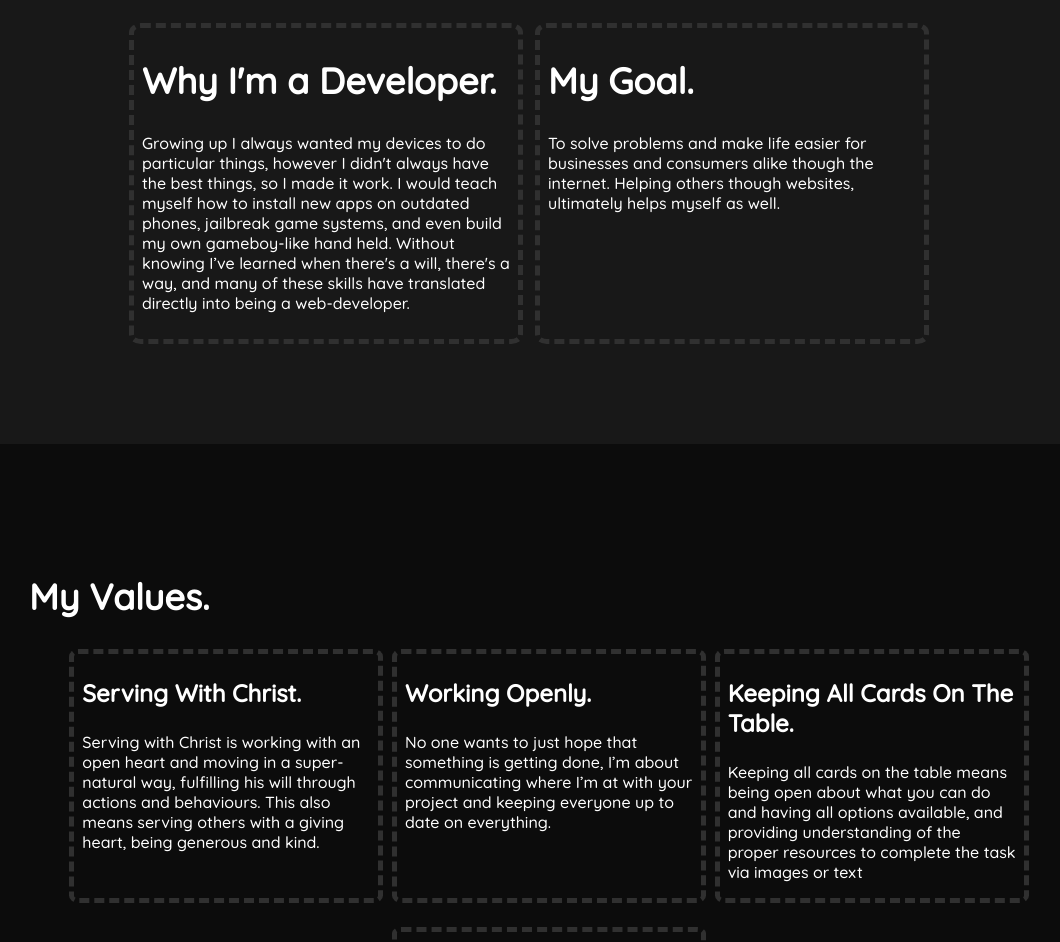
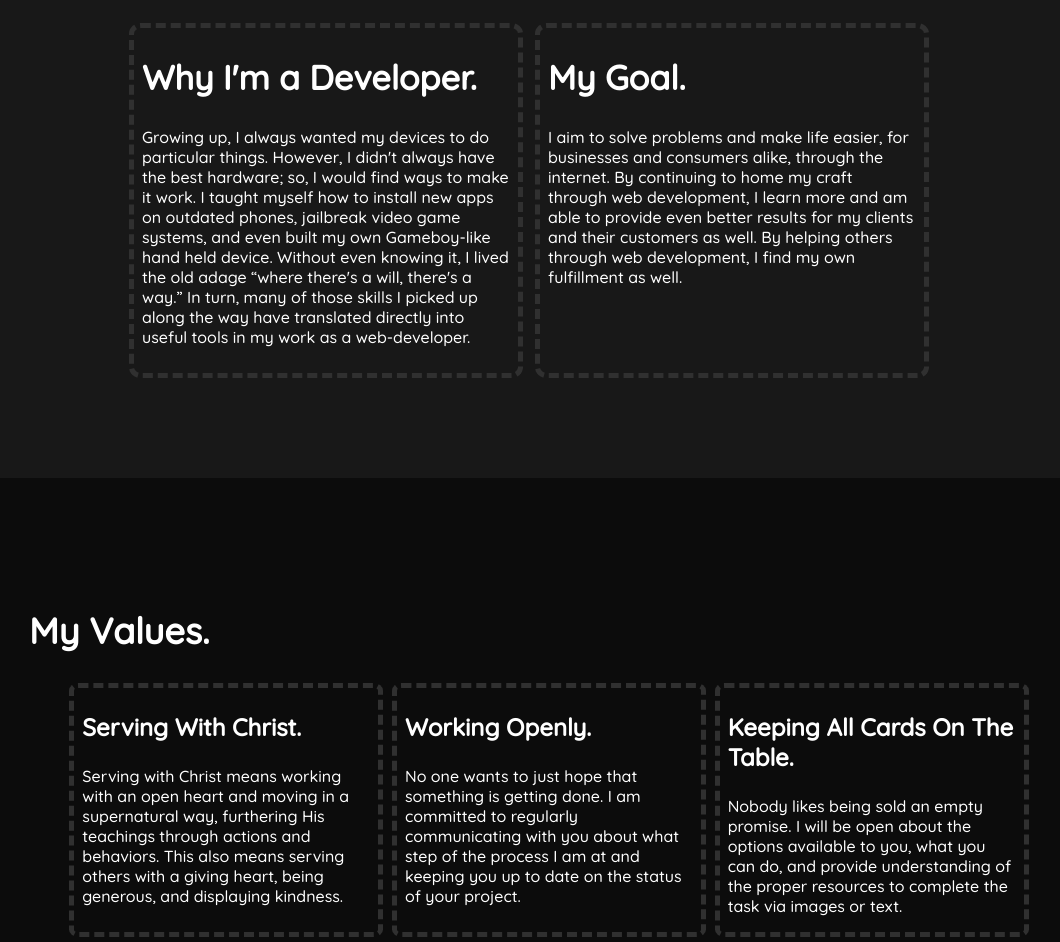
Before and after one commit to cturn5830/personal-site-oct, a Next.js app: page /about in a window 1280 px wide. Shown: the part 580-1522 px from the top of the page, without its empty margins (111-1171 px from the left). Built offline with nearby package versions, Linux system fonts and the light colour scheme; a web font is replaced by a local one.

Commit message:
Text updates

```diff
--- a/src/data/Random.json
+++ b/src/data/Random.json
@@ -7,23 +7,23 @@
       },
       {
         "Num": "2",
-        "Text": "I have 9 siblings"
+        "Text": "I have nine siblings"
       },
       {
         "Num": "3",
-        "Text": "I collect retro video games, over 300"
+        "Text": "I collect retro video games (300+ and counting)"
       },
       {
         "Num": "4",
-        "Text": "I was part of NHS and student council in high school"
+        "Text": "I was part of 'National Honor Society' and student council in high school"
       },
       {
         "Num": "5",
-        "Text": "Supernatrual is my favorite TV show"
+        "Text": "'Supernatrual' is my favorite TV show"
       },
       {
         "Num": "6",
-        "Text": "My favorite game series Zelda"
+        "Text": "My favorite game series is 'The Legend of Zelda'"
       },
       {
         "Num": "7",
--- a/src/pages/about.tsx
+++ b/src/pages/about.tsx
@@ -31,23 +31,28 @@ export default function About() {
         <section className={styles.section1}>
           <span className={styles.list}>
             <div>
-              <h2>Why I'm a Developer.</h2>
+              <h2 className={styles.title}>Why I'm a Developer.</h2>
               <p>
-                Growing up I always wanted my devices to do particular things,
-                however I didn't always have the best things, so I made it work.
-                I would teach myself how to install new apps on outdated phones,
-                jailbreak game systems, and even build my own gameboy-like hand
-                held. Without knowing I’ve learned when there's a will, there's
-                a way, and many of these skills have translated directly into
-                being a web-developer.
+                Growing up, I always wanted my devices to do particular things.
+                However, I didn't always have the best hardware; so, I would
+                find ways to make it work. I taught myself how to install new
+                apps on outdated phones, jailbreak video game systems, and even
+                built my own Gameboy-like hand held device. Without even knowing
+                it, I lived the old adage “where there's a will, there's a way.”
+                In turn, many of those skills I picked up along the way have
+                translated directly into useful tools in my work as a
+                web-developer.
               </p>
             </div>
             <div>
-              <h2>My Goal.</h2>
+              <h2 className={styles.title}>My Goal.</h2>
               <p>
-                To solve problems and make life easier for businesses and
-                consumers alike though the internet. Helping others though
-                websites, ultimately helps myself as well.
+                I aim to solve problems and make life easier, for businesses and
+                consumers alike, through the internet. By continuing to home my
+                craft through web development, I learn more and am able to
+                provide even better results for my clients and their customers
+                as well. By helping others through web development, I find my
+                own fulfillment as well.
               </p>
             </div>
           </span>
@@ -59,27 +64,28 @@ export default function About() {
               <li>
                 <h3>Serving With Christ.</h3>
                 <p>
-                  Serving with Christ is working with an open heart and moving
-                  in a super-natural way, fulfilling his will through actions
-                  and behaviours. This also means serving others with a giving
-                  heart, being generous and kind.
+                  Serving with Christ means working with an open heart and
+                  moving in a supernatural way, furthering His teachings through
+                  actions and behaviors. This also means serving others with a
+                  giving heart, being generous, and displaying kindness.
                 </p>
               </li>
               <li>
                 <h3>Working Openly.</h3>
                 <p>
-                  No one wants to just hope that something is getting done, I’m
-                  about communicating where I’m at with your project and keeping
-                  everyone up to date on everything.
+                  No one wants to just hope that something is getting done. I am
+                  committed to regularly communicating with you about what step
+                  of the process I am at and keeping you up to date on the
+                  status of your project.
                 </p>
               </li>
               <li>
                 <h3>Keeping All Cards On The Table.</h3>
                 <p>
-                  Keeping all cards on the table means being open about what you
-                  can do and having all options available, and providing
+                  Nobody likes being sold an empty promise. I will be open about
+                  the options available to you, what you can do, and provide
                   understanding of the proper resources to complete the task via
-                  images or text
+                  images or text.
                 </p>
               </li>
               <li>
@@ -87,7 +93,7 @@ export default function About() {
                 <p>
                   I’m a huge user of notes and love to jot down big facts down
                   key elements to look back on, this avoids missing elements in
-                  the future and minimizing revisions, helping myself and you
+                  the future and minimizing revisions, helping myself and you.
                 </p>
               </li>
             </ul>
--- a/src/styles/About.module.css
+++ b/src/styles/About.module.css
@@ -67,3 +67,8 @@
     width: 95%;
   }
 }
+.title {
+  padding-right: 0;
+  width: 100%;
+  font-size: 34px;
+}
```
Also changed, not shown: src/pages/work.tsx (+6 -3 lines).
